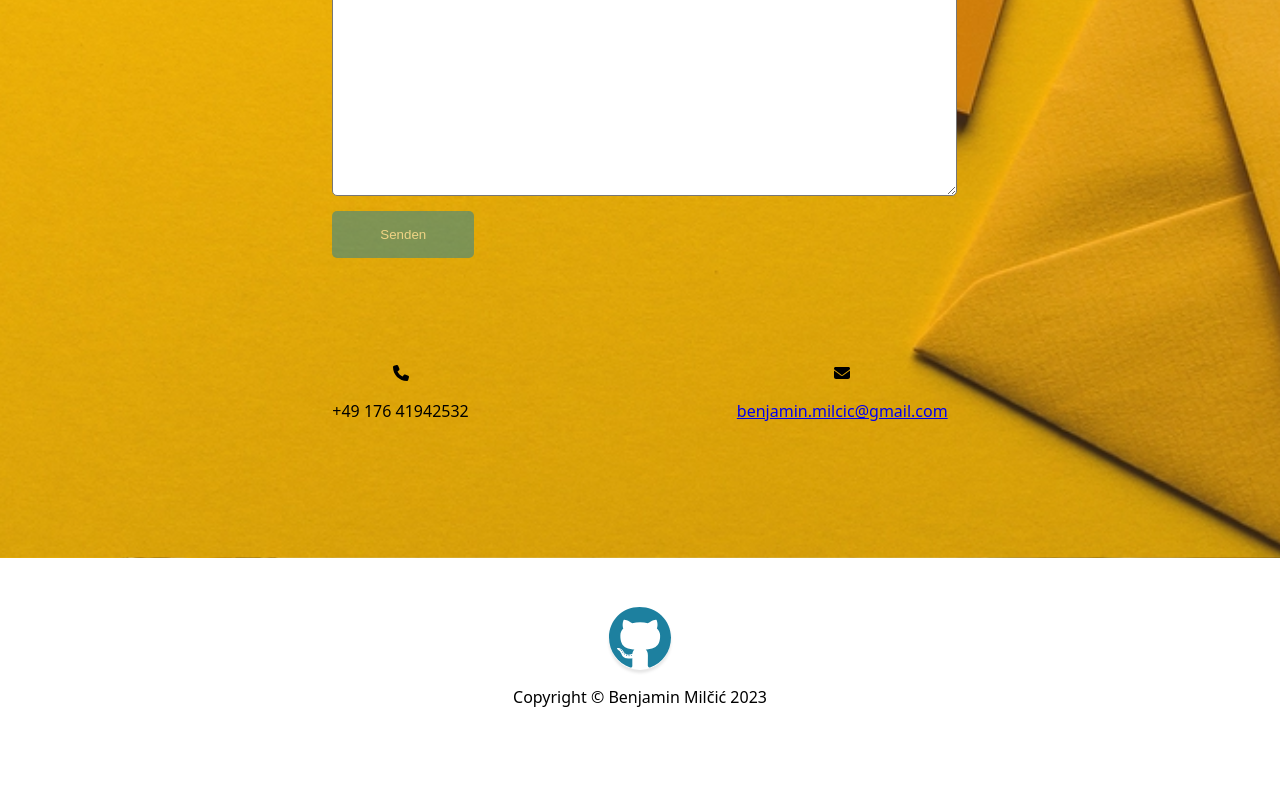
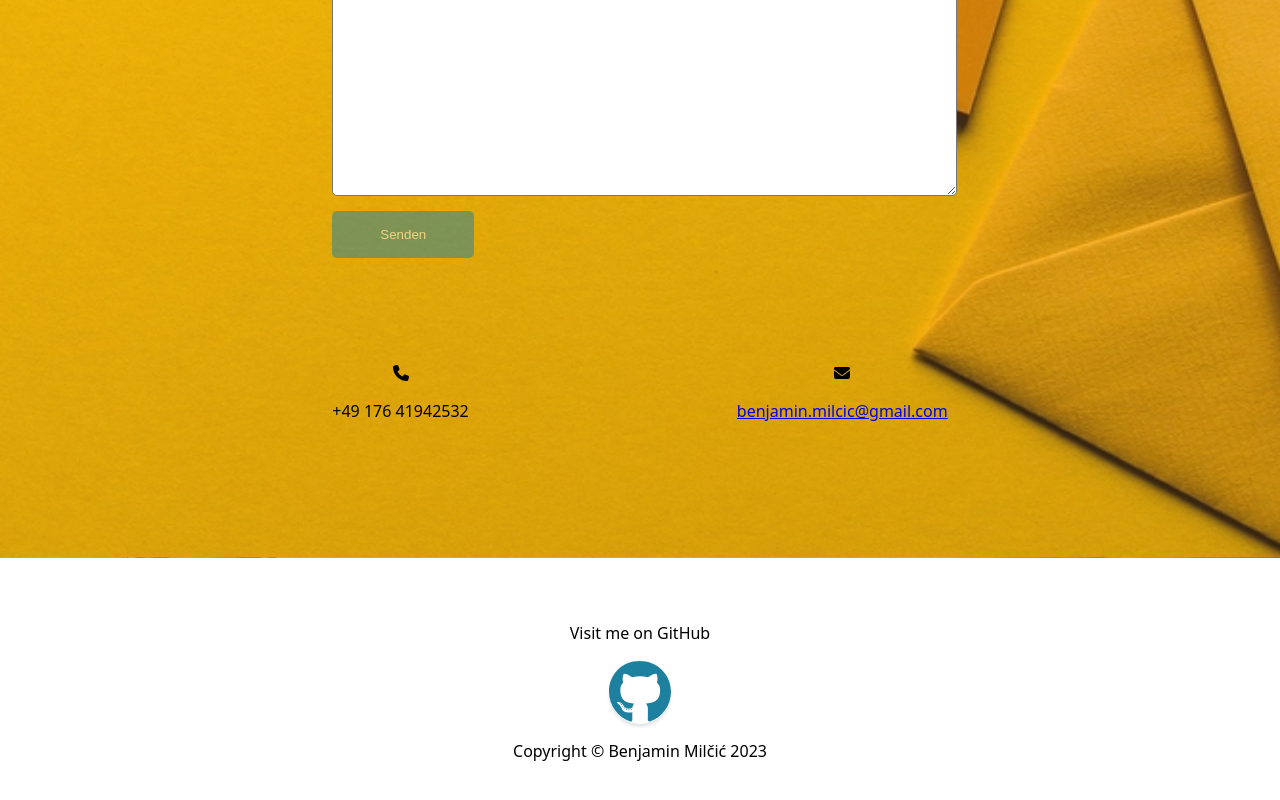
Before and after one commit to benjaminmilcic/auf-zu-neuen-welten.de, an Angular app: page / in a window 1280 px wide. Shown: the part 4521-5321 px from the top of the page. Before the commit the page ends 5293 px from the top, so only its background shows below. Built offline with nearby package versions, Linux system fonts and the light colour scheme.

Commit message:
footer changed

```diff
--- a/src/app/footer/footer.component.html
+++ b/src/app/footer/footer.component.html
@@ -1,10 +1,11 @@
 <footer id="footer">
   <div>
+    <p>Visit me on GitHub</p>
     <a href="https://github.com/benjaminmilcic" target="_blank"
       ><i
         class="fa-brands fa-github"
         style="
-          color: #1d809f;;
+          color: #1d809f;
           font-size: 64px;
           box-shadow: 0 3px 3px 0 rgba(0, 0, 0, 0.1);
           border-radius: 50%;
```
